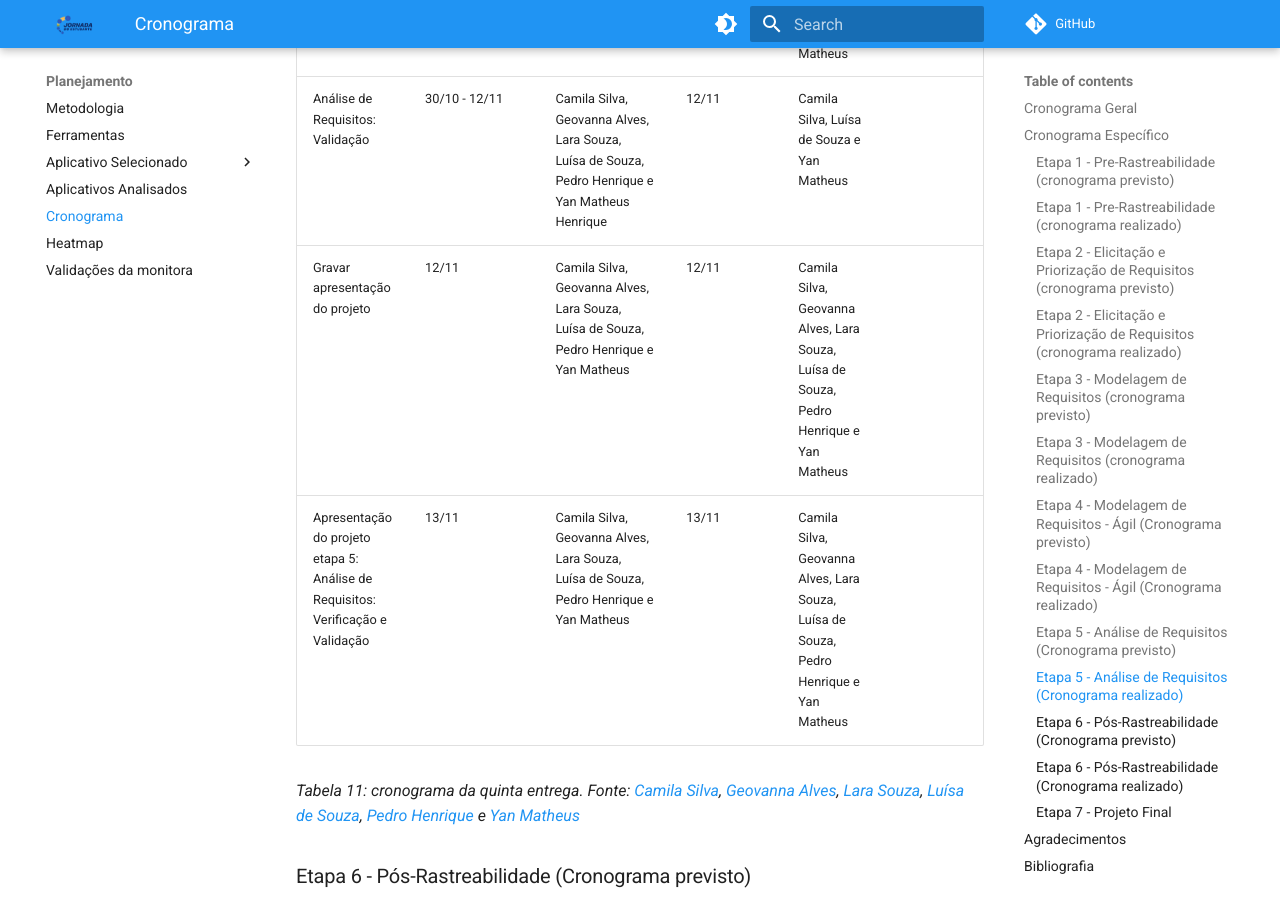
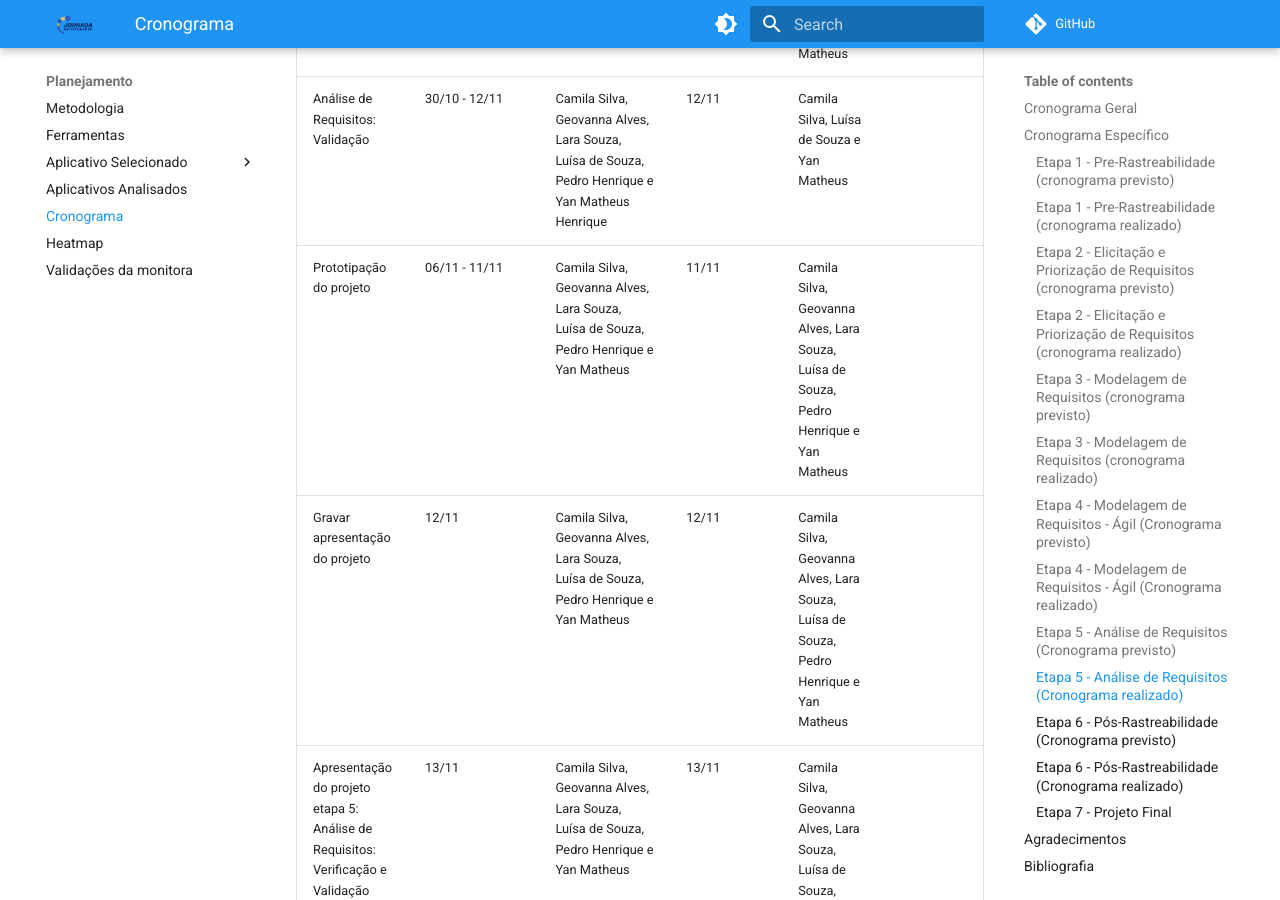
Before and after one commit to Requisitos-de-Software/2025.2-Grupo05, an MkDocs documentation site: the page built from docs/Planejamento/Cronograma.md, in a window 1280 px wide and 900 px high, scrolled down 21257 px. Built offline with MkDocs 1.6.1 and Material for MkDocs 9.7.7, drawn with Linux system fonts in a browser that asks for light colours; comment, search, counter and statistics services are not loaded.

Commit message:
atualização do cronograma

```diff
--- a/docs/Planejamento/Cronograma.md
+++ b/docs/Planejamento/Cronograma.md
@@ -220,6 +220,7 @@ A _Tabela 11_ aborda as atividades feitas para a quinta entrega.
 | Comprovação informal                                                            | 30/10 - 04/11                 | Camila Silva, Geovanna Alves, Lara Souza, Luísa de Souza, Pedro Henrique e Yan Matheus Matheus  | 04/11            | Geovanna Alves, Lara Souza e Pedro Henrique                                            |
 | Correção da etapa anterior                                                      | 30/10 - 04/11                 | Camila Silva, Geovanna Alves, Lara Souza, Luísa de Souza, Pedro Henrique e Yan Matheus          | 04/11            | Camila Silva, Geovanna Alves, Lara Souza, Luísa de Souza, Pedro Henrique e Yan Matheus |
 | Análise de Requisitos: Validação                                                | 30/10 - 12/11                 | Camila Silva, Geovanna Alves, Lara Souza, Luísa de Souza, Pedro Henrique e Yan Matheus Henrique | 12/11            | Camila Silva, Luísa de Souza e Yan Matheus                                             |
+| Prototipação do projeto | 06/11 - 11/11 |  Camila Silva, Geovanna Alves, Lara Souza, Luísa de Souza, Pedro Henrique e Yan Matheus | 11/11 | Camila Silva, Geovanna Alves, Lara Souza, Luísa de Souza, Pedro Henrique e Yan Matheus |
 | Gravar apresentação do projeto                                                  | 12/11                         | Camila Silva, Geovanna Alves, Lara Souza, Luísa de Souza, Pedro Henrique e Yan Matheus          | 12/11            | Camila Silva, Geovanna Alves, Lara Souza, Luísa de Souza, Pedro Henrique e Yan Matheus |
 | Apresentação do projeto etapa 5: Análise de Requisitos: Verificação e Validação | 13/11                         | Camila Silva, Geovanna Alves, Lara Souza, Luísa de Souza, Pedro Henrique e Yan Matheus          | 13/11            | Camila Silva, Geovanna Alves, Lara Souza, Luísa de Souza, Pedro Henrique e Yan Matheus |
 
```
